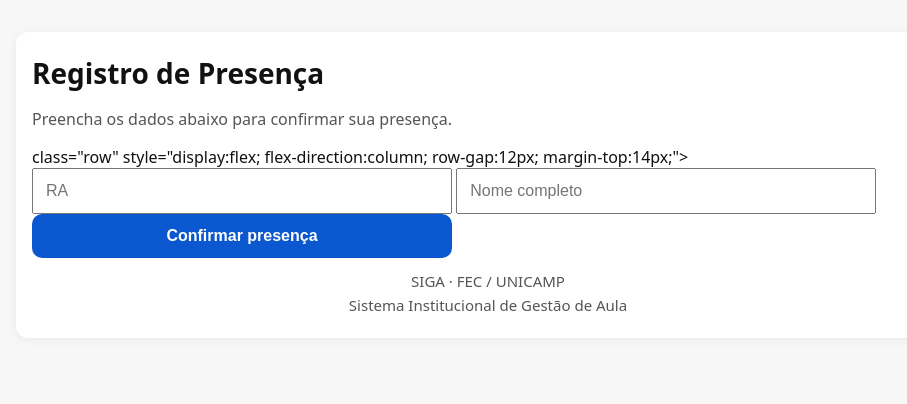
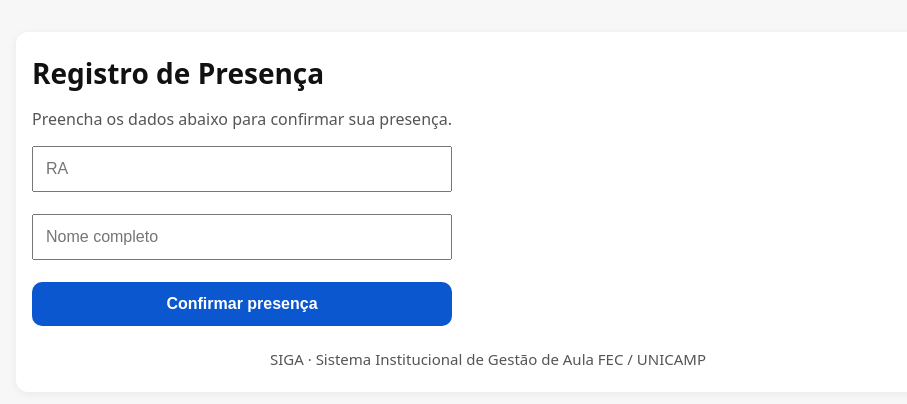
Before and after one commit to TanoueH/CV721A-presenca-qrcode, a FastAPI app: template app/templates/checkin.html in a window 1280 px wide. Shown: the top 404 px of the page, without its empty margins (152-1059 px from the left). Run offline with FastAPI, Linux system fonts and the light colour scheme; the template is opened without the code that fills it, so the values that code supplies are empty.

Commit message:
fix: checkin form markup and safe post action

```diff
--- a/app/templates/checkin.html
+++ b/app/templates/checkin.html
@@ -18,9 +18,8 @@
         </div>
       {% endif %}
 
-      <form method="post" action="{{ request.base_url }}checkin/{{ request.path_params.token }}">
-            class="row"
-            style="display:flex; flex-direction:column; row-gap:12px; margin-top:14px;">
+      <form method="post" action="">
+        <div class="row" style="display:flex; flex-direction:column; row-gap:12px; margin-top:14px;">
 
           <input name="ra"
                  placeholder="RA"
@@ -46,12 +45,13 @@
             Confirmar presença
           </button>
 
+        </div>
       </form>
 
       <footer class="footer">
         <small>
-          SIGA · FEC / UNICAMP<br>
-          Sistema Institucional de Gestão de Aula
+          SIGA · Sistema Institucional de Gestão de Aula
+                      FEC / UNICAMP<br>
         </small>
       </footer>
 
```
Lines whose indentation alone changed are shown as unchanged.
